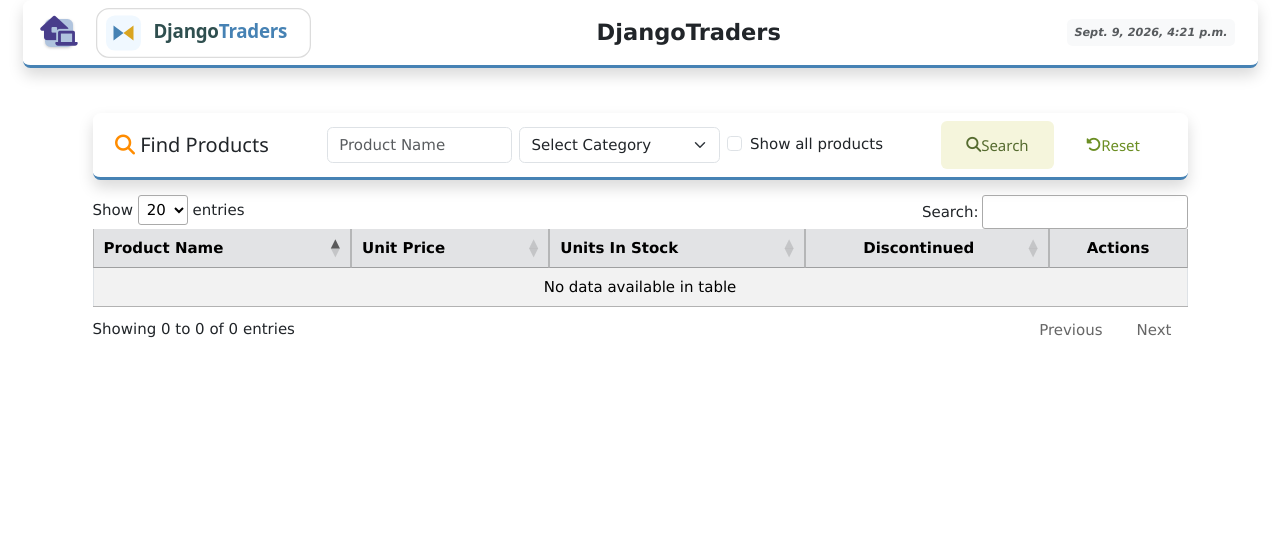
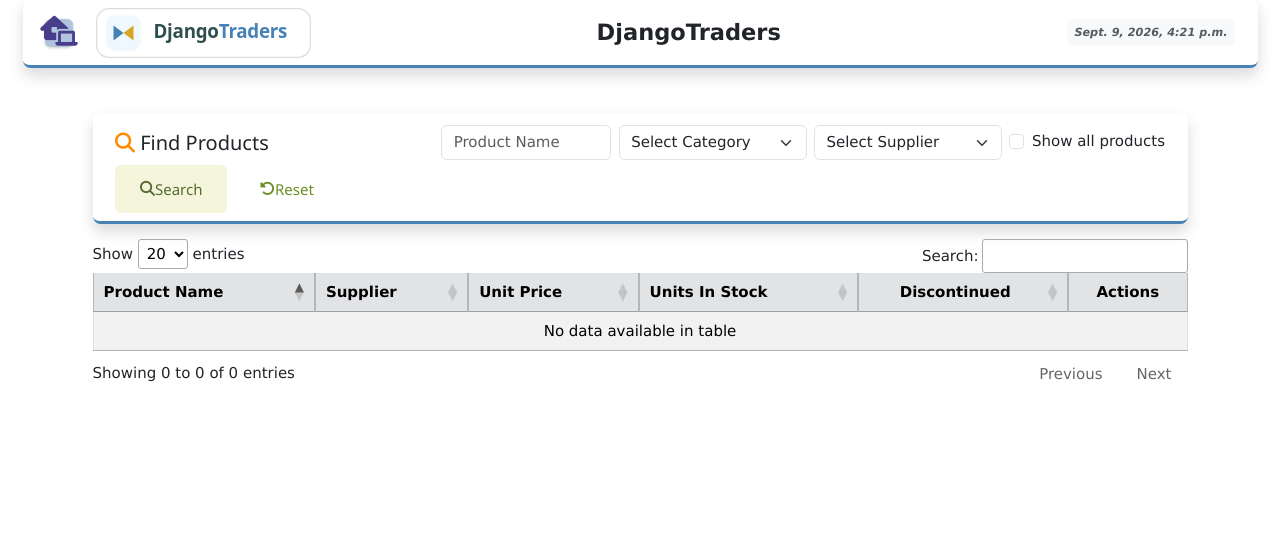
Before and after one commit to hkmoss/DjangoTraders-M1, a Django app: page /djtraders/products/ in a window 1280 px wide. Shown: the top 552 px of the page. Run offline with Django 5.2, Linux system fonts and the light colour scheme; data that the repository does not hold is empty; some libraries are stand-ins or nearby versions.

Commit message:
Added supplier search and updated products

```diff
--- a/djtraders/models.py
+++ b/djtraders/models.py
@@ -266,7 +266,7 @@ class Product(models.Model):
         return bool(self.discontinued)
 
     @classmethod
-    def search(cls, product_name="", category_id="", show_all=False):
+    def search(cls, product_name="", category_id="", supplier_id="", show_all=False):
         """
         Filters products by an optional product name and/or category,
         returning every non-discontinued product by default. Used by
@@ -289,6 +289,9 @@ class Product(models.Model):
         # if there is a category_id, filter by it;
         if category_id:
             queryset = queryset.filter(category_id=category_id)
+
+        if supplier_id:
+            queryset = queryset.filter(supplier_id=supplier_id)
 
         # if show_all is False, filter out discontinued products (discontinued=1);
         if not show_all:
--- a/djtraders/templates/djtraders/home.html
+++ b/djtraders/templates/djtraders/home.html
@@ -52,7 +52,7 @@
                         <i class="fa-solid fa-box-open fa-2x dt-icon-supplier mb-2"></i>
                         <h5 class="card-title">Products</h5>
                         <div class="card-text text-muted">
-                            To be added
+                            Browser the full list of products on record.
                         </div>
                     </a>
                 </div>
--- a/djtraders/templates/djtraders/product_list.html
+++ b/djtraders/templates/djtraders/product_list.html
@@ -56,6 +56,18 @@
                                 {% if category.category_id|stringformat:"s" == search_category_id %}selected{% endif %}>{{ category.category_name }}</option>
                     {% endfor %}
                 </select>
+
+                <select name="supplier" class="form-select" onchange="this.form.submit()">
+                    <option value="">Select Supplier</option>
+                    {% for supplier in suppliers%}
+                        <option value="{{ supplier.supplier_id }}"
+                            {% if supplier.supplier_id|stringformat:"s" == search_supplier_id %}selected{% endif %}>{{ supplier.company_name }}</option>
+                    {% endfor %}
+                </select>
+
+
+
+
                 <div class="form-check text-nowrap">
                     <input type="checkbox"
                            name="show_all"
@@ -90,6 +102,7 @@
         <thead class="table-secondary">
             <tr>
                 <th class="py-2">Product Name</th>
+                <th class="py-2">Supplier</th>
                 <th class="py-2">Unit Price</th>
                 <th class="py-2">Units In Stock</th>
                 <th class="py-2 text-center">Discontinued</th>
@@ -102,6 +115,7 @@
             {% for product in products %}
                 <tr>
                     <td>{{ product.product_name }}</td>
+                    <td>{{ product.supplier.company_name }}</td>
                     <td>{% if product.unit_price is not None %}${{ product.unit_price|floatformat:2|intcomma }}{% else %}—{% endif %}</td>
                     <td>{{ product.units_in_stock }}</td>
                     <td class="text-center">{{ product.is_discontinued|yesno:"Yes,No" }}</td>
--- a/djtraders/views.py
+++ b/djtraders/views.py
@@ -1,6 +1,6 @@
 from django.shortcuts import get_object_or_404, render
 
-from .models import Category, Customer, Order, Product
+from .models import Category, Customer, Order, Product, Supplier
 
 """
 View functions for the djtraders app.
@@ -102,24 +102,30 @@ def product_list(request):
     """
     search_product_name = request.GET.get("product_name", "")
     search_category_id = request.GET.get("category", "")
+    search_supplier_id = request.GET.get("supplier", "")
     show_all = request.GET.get("show_all") == "on"
 
     products = Product.search(
         product_name=search_product_name,
         category_id=search_category_id,
+        supplier_id=search_supplier_id,
         show_all=show_all,
     )
 
     # Every category on record, for the search dropdown.
+
     categories = Category.objects.order_by("category_name")
+    suppliers = Supplier.objects.order_by("company_name")
 
     context = {
-        "products": products,
-        "categories": categories,
-        "search_product_name": search_product_name,
-        "search_category_id": search_category_id,
-        "show_all": show_all,
-    }
+         "products": products,
+         "categories": categories,
+         "suppliers": suppliers,
+         "search_product_name": search_product_name,
+         "search_category_id": search_category_id,
+         "search_supplier_id": search_supplier_id,
+         "show_all": show_all,
+}
     return render(request, "djtraders/product_list.html", context)
 
 
```
